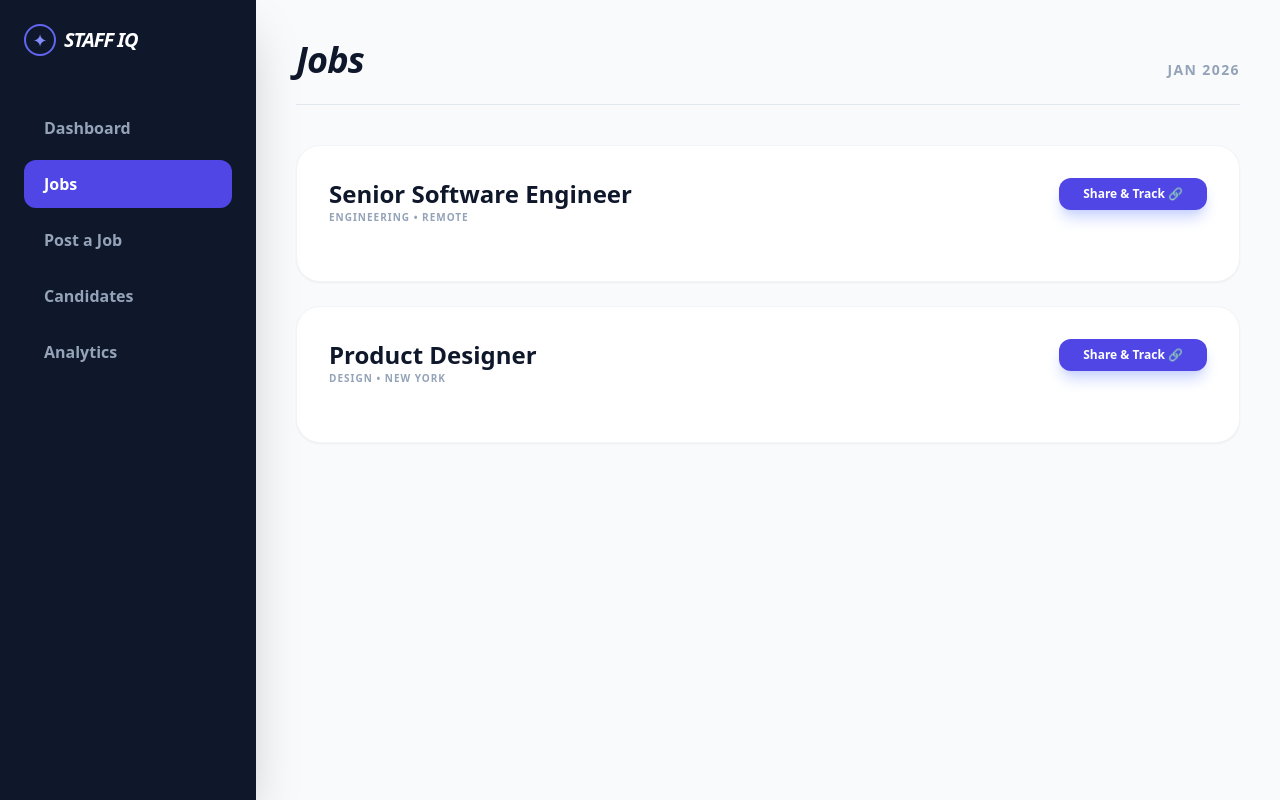
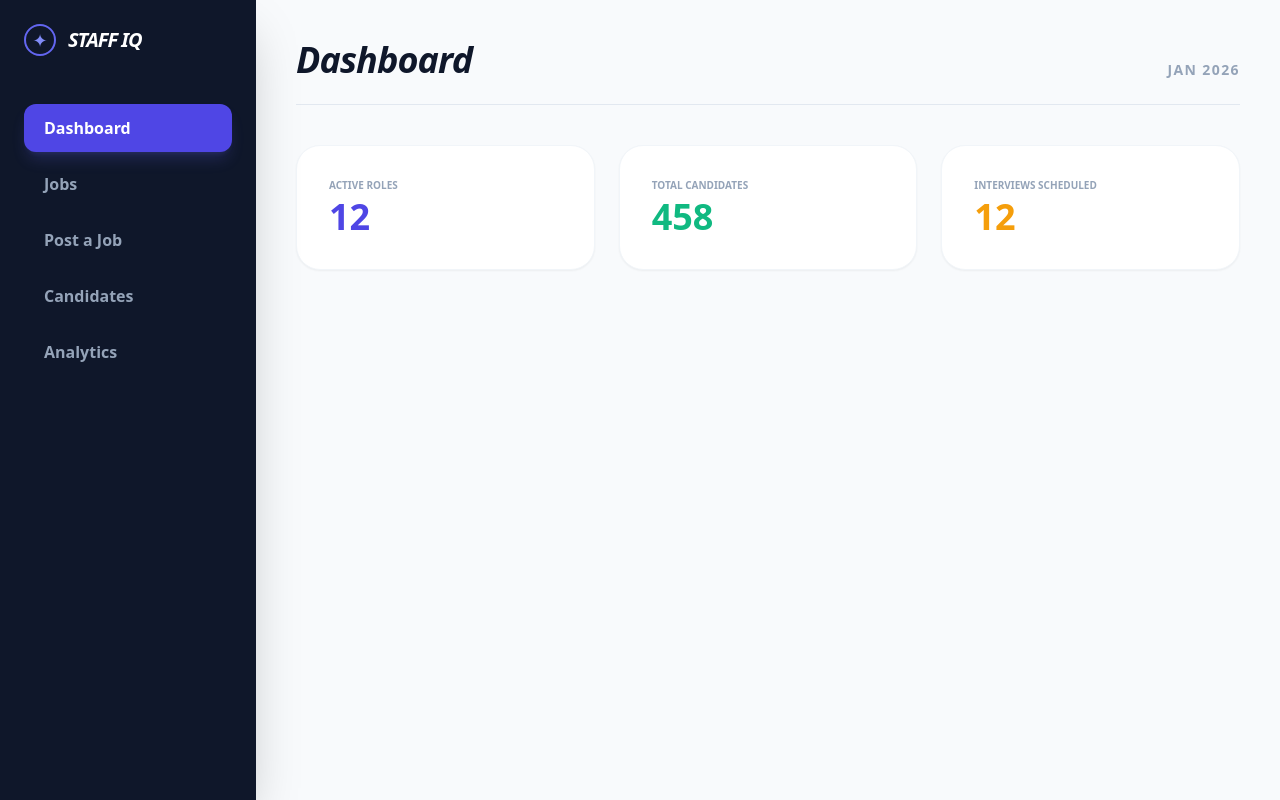
Before and after one commit to dansims2024-afk/staff-iq, a React (Vite) app: page / in a window 1280 px wide. Built offline with nearby package versions, Linux system fonts and the light colour scheme.

Commit message:
Update App.jsx

```diff
--- a/src/App.jsx
+++ b/src/App.jsx
@@ -1,75 +1,121 @@
 import React, { useState } from 'react';
 
 export default function App() {
-  const [activeTab, setActiveTab] = useState('Jobs');
+  const [activeTab, setActiveTab] = useState('Dashboard');
   const [selectedJob, setSelectedJob] = useState(null);
   const [title, setTitle] = useState("");
   const [description, setDescription] = useState("");
+  const [isGenerating, setIsGenerating] = useState(false);
 
+  // --- REUSABLE SAMPLE DATA ---
   const jobs = [
-    { id: 101, title: "Senior Software Engineer", dept: "Engineering", location: "Remote", applicants: 42 },
-    { id: 102, title: "Product Designer", dept: "Design", location: "New York", applicants: 18 },
+    { id: 101, title: "Senior Software Engineer", dept: "Engineering", location: "Remote", applicants: 42, status: "Active" },
+    { id: 102, title: "Product Designer", dept: "Design", location: "New York", applicants: 18, status: "Active" },
+    { id: 103, title: "Marketing Manager", dept: "Growth", location: "London", applicants: 25, status: "Paused" },
   ];
+
+  const candidates = [
+    { id: 1, name: "Sarah Chen", role: "Senior Dev", status: "Interviewing", score: "94%", source: "LinkedIn" },
+    { id: 2, name: "Marcus Wright", role: "UX Designer", status: "New", score: "88%", source: "Indeed" },
+    { id: 3, name: "Elena Rodriguez", role: "Product Manager", status: "Offered", score: "91%", source: "Referral" },
+  ];
+
+  // --- AI GENERATION LOGIC ---
+  const generateWithGemini = async () => {
+    if (!title) return alert("Please enter a Job Title first!");
+    const googleAI = window.google?.generativeAi;
+    if (!googleAI) return alert("AI Library is still loading...");
+
+    setIsGenerating(true);
+    try {
+      const genAI = new googleAI.GoogleGenerativeAI("YOUR_API_KEY_HERE");
+      const model = genAI.getGenerativeModel({ model: "gemini-1.5-flash" });
+      const prompt = `Write a professional 3-paragraph job description for a ${title}.`;
+      const result = await model.generateContent(prompt);
+      setDescription(result.response.text());
+    } catch (e) {
+      alert("AI Error: Check your API Key in the code.");
+    } finally { setIsGenerating(false); }
+  };
 
   return (
     <div className="flex min-h-screen bg-[#F8FAFC] text-[#0F172A] font-sans">
-      {/* SIDEBAR */}
-      <nav className="w-64 bg-[#0F172A] text-white p-6 fixed h-full flex flex-col shadow-2xl">
-        <div className="mb-12 flex items-center gap-2">
+
+      {/* SIDEBAR: LOGO UPDATED FROM PIC */}
+      <nav className="w-64 bg-[#0F172A] text-white p-6 fixed h-full flex flex-col shadow-2xl z-20">
+        <div className="mb-12 flex items-center gap-3">
            <div className="w-8 h-8 rounded-full border-2 border-indigo-500 flex items-center justify-center">
               <span className="text-indigo-400 text-lg">✦</span>
            </div>
            <h1 className="text-xl font-black italic tracking-tighter uppercase">STAFF IQ</h1>
         </div>
+
         <div className="flex flex-col gap-2 flex-1">
           {['Dashboard', 'Jobs', 'Post a Job', 'Candidates', 'Analytics'].map((tab) => (
-            <button key={tab} onClick={() => setActiveTab(tab)} className={`text-left p-3 px-5 rounded-xl font-bold flex items-center gap-3 ${activeTab === tab ? 'bg-indigo-600' : 'text-slate-400 hover:bg-slate-800'}`}>
+            <button
+              key={tab}
+              onClick={() => { setActiveTab(tab); setSelectedJob(null); }}
+              className={`text-left p-3 px-5 rounded-xl font-bold transition-all flex items-center gap-3 ${
+                activeTab === tab ? 'bg-indigo-600 text-white shadow-lg shadow-indigo-500/20' : 'text-slate-400 hover:bg-slate-800'
+              }`}
+            >
               {tab}
             </button>
           ))}
         </div>
       </nav>
 
+      {/* MAIN CONTENT AREA */}
       <main className="flex-1 ml-64 p-10 bg-[#F8FAFC]">
         <header className="mb-10 flex justify-between items-end border-b border-slate-200 pb-6">
           <h2 className="text-4xl font-black italic tracking-tight">{activeTab}</h2>
           <div className="text-sm font-bold text-slate-400 uppercase tracking-widest">Jan 2026</div>
         </header>
 
-        {/* JOBS VIEW WITH TRACKING LINKS */}
+        {/* 1. DASHBOARD VIEW */}
+        {activeTab === 'Dashboard' && (
+          <div className="grid grid-cols-3 gap-6 animate-in fade-in duration-500">
+            <div className="bg-white p-8 rounded-3xl shadow-sm border border-slate-100">
+              <p className="text-slate-400 text-[10px] font-black uppercase mb-1">Active Roles</p>
+              <p className="text-4xl font-black text-indigo-600">12</p>
+            </div>
+            <div className="bg-white p-8 rounded-3xl shadow-sm border border-slate-100">
+              <p className="text-slate-400 text-[10px] font-black uppercase mb-1">Total Candidates</p>
+              <p className="text-4xl font-black text-emerald-500">458</p>
+            </div>
+            <div className="bg-white p-8 rounded-3xl shadow-sm border border-slate-100">
+              <p className="text-slate-400 text-[10px] font-black uppercase mb-1">Interviews Scheduled</p>
+              <p className="text-4xl font-black text-amber-500">12</p>
+            </div>
+          </div>
+        )}
+
+        {/* 2. JOBS VIEW WITH SMART TRACKING */}
         {activeTab === 'Jobs' && (
           <div className="space-y-6 animate-in fade-in duration-500">
             {jobs.map(job => (
-              <div key={job.id} className="bg-white p-8 rounded-3xl border border-slate-100 shadow-sm">
-                <div className="flex justify-between items-start mb-6">
+              <div key={job.id} className="bg-white p-8 rounded-3xl border border-slate-100 shadow-sm transition-all hover:shadow-md">
+                <div className="flex justify-between items-start mb-4">
                   <div>
                     <h4 className="text-2xl font-black">{job.title}</h4>
                     <p className="text-slate-400 font-bold uppercase text-[10px] tracking-widest">{job.dept} • {job.location}</p>
                   </div>
                   <button
-                    onClick={() => setSelectedJob(job)}
-                    className="bg-indigo-600 text-white px-6 py-2 rounded-xl text-xs font-black shadow-lg shadow-indigo-200"
+                    onClick={() => setSelectedJob(selectedJob?.id === job.id ? null : job)}
+                    className="bg-indigo-600 text-white px-6 py-2 rounded-xl text-xs font-black shadow-lg"
                   >
                     Share & Track 🔗
                   </button>
                 </div>
-
-                {/* Tracking Links Section (Only shows when "Share & Track" is clicked) */}
                 {selectedJob?.id === job.id && (
-                  <div className="mt-8 pt-8 border-t border-slate-100 bg-slate-50 p-6 rounded-2xl animate-in slide-in-from-top-2">
-                    <h5 className="text-xs font-black text-slate-500 uppercase tracking-widest mb-4">Smart Tracking Links</h5>
-                    <p className="text-xs text-slate-400 mb-6 italic">"Use these unique URLs on job boards. Staff IQ will automatically categorize every applicant."</p>
-
-                    <div className="space-y-4">
-                      {['LinkedIn', 'Indeed', 'Twitter/X'].map(source => (
-                        <div key={source} className="flex items-center gap-4 bg-white p-3 rounded-xl border border-slate-200">
-                          <span className="text-xs font-bold w-20">{source}</span>
-                          <input
-                            readOnly
-                            value={`https://staffiq.app/apply/${job.id}?ref=${source.toLowerCase()}`}
-                            className="flex-1 bg-slate-50 p-2 rounded text-[10px] font-mono text-slate-500 border-none"
-                          />
-                          <button className="text-[10px] font-black text-indigo-600 uppercase">Copy</button>
+                  <div className="mt-6 p-6 bg-slate-50 rounded-2xl animate-in slide-in-from-top-2">
+                    <h5 className="text-[10px] font-black text-slate-500 uppercase tracking-widest mb-4">Unique Tracking URLs</h5>
+                    <div className="space-y-3">
+                      {['LinkedIn', 'Indeed'].map(src => (
+                        <div key={src} className="flex items-center gap-3 bg-white p-3 rounded-xl border border-slate-200">
+                          <span className="text-[10px] font-black w-16">{src}</span>
+                          <input readOnly value={`https://staffiq.app/apply/${job.id}?source=${src.toLowerCase()}`} className="flex-1 text-[10px] font-mono text-slate-500 bg-transparent border-none outline-none" />
+                          <button className="text-[10px] font-black text-indigo-600">COPY</button>
                         </div>
                       ))}
                     </div>
@@ -80,10 +126,73 @@ export default function App() {
           </div>
         )}
 
+        {/* 3. POST A JOB VIEW */}
+        {activeTab === 'Post a Job' && (
+          <div className="flex gap-8 animate-in slide-in-from-bottom-4 duration-500">
+            <div className="flex-1 bg-white p-10 rounded-3xl shadow-xl border border-slate-100">
+              <div className="grid grid-cols-2 gap-6 mb-8">
+                <input value={title} onChange={(e) => setTitle(e.target.value)} className="p-4 bg-slate-50 rounded-2xl border-none font-bold" placeholder="Job Title" />
+                <input defaultValue="55,000" className="p-4 bg-slate-50 rounded-2xl border-none font-bold text-center" />
+              </div>
+              <div className="flex justify-between mb-2">
+                 <span className="text-[10px] font-black text-slate-400 uppercase">Description</span>
+                 <button onClick={generateWithGemini} disabled={isGenerating} className="text-indigo-600 font-black text-xs">
+                    {isGenerating ? "⌛ AI writing..." : "✨ Generate with Gemini"}
+                 </button>
+              </div>
+              <textarea value={description} onChange={(e) => setDescription(e.target.value)} className="w-full h-80 p-6 bg-slate-50 rounded-3xl border-none mb-8 text-sm leading-relaxed" placeholder="Click 'Generate' to see magic..." />
+              <button className="w-full py-5 bg-[#0F172A] text-white rounded-2xl font-black text-lg hover:bg-indigo-600 transition-all">Publish Job 🚀</button>
+            </div>
+          </div>
+        )}
+
+        {/* 4. CANDIDATES TABLE */}
+        {activeTab === 'Candidates' && (
+          <div className="bg-white rounded-3xl shadow-sm border border-slate-100 overflow-hidden animate-in fade-in">
+            <table className="w-full text-left">
+              <thead>
+                <tr className="bg-slate-50 text-[10px] font-black text-slate-400 uppercase tracking-widest border-b border-slate-100">
+                  <th className="p-6">Name</th>
+                  <th className="p-6">Role</th>
+                  <th className="p-6">Source</th>
+                  <th className="p-6">AI Score</th>
+                </tr>
+              </thead>
+              <tbody className="divide-y divide-slate-100">
+                {candidates.map(c => (
+                  <tr key={c.id} className="hover:bg-slate-50 transition-colors">
+                    <td className="p-6 font-bold">{c.name}</td>
+                    <td className="p-6 text-sm text-slate-500">{c.role}</td>
+                    <td className="p-6"><span className="px-2 py-1 bg-indigo-50 text-indigo-600 rounded-lg text-[10px] font-black">{c.source}</span></td>
+                    <td className="p-6 font-mono font-bold text-indigo-600">{c.score}</td>
+                  </tr>
+                ))}
+              </tbody>
+            </table>
+          </div>
+        )}
+
+        {/* 5. ANALYTICS VIEW */}
         {activeTab === 'Analytics' && (
-           <div className="p-8 text-center bg-white rounded-3xl border border-slate-100">
-              <p className="text-slate-400 italic">Analytics are currently aggregating data from your Smart Tracking Links...</p>
-           </div>
+          <div className="grid grid-cols-2 gap-8 animate-in fade-in">
+             <div className="bg-white p-10 rounded-3xl border border-slate-100 shadow-sm text-center">
+                <h4 className="text-[10px] font-black text-slate-400 uppercase mb-8">Match Rate</h4>
+                <div className="w-40 h-40 rounded-full border-[12px] border-indigo-500 mx-auto flex items-center justify-center">
+                   <p className="text-3xl font-black italic">82%</p>
+                </div>
+             </div>
+             <div className="bg-white p-10 rounded-3xl border border-slate-100 shadow-sm">
+                <h4 className="text-[10px] font-black text-slate-400 uppercase mb-8">Channel ROI</h4>
+                <div className="space-y-6">
+                   {['LinkedIn', 'Indeed', 'Referrals'].map((s, i) => (
+                     <div key={s} className="space-y-2">
+                        <div className="flex justify-between text-[10px] font-black uppercase"><span>{s}</span><span>{90 - (i*20)}%</span></div>
+                        <div className="h-2 bg-slate-100 rounded-full"><div className="h-full bg-indigo-500 rounded-full" style={{width: `${90-(i*20)}%`}}></div></div>
+                     </div>
+                   ))}
+                </div>
+             </div>
+          </div>
         )}
       </main>
     </div>
```
